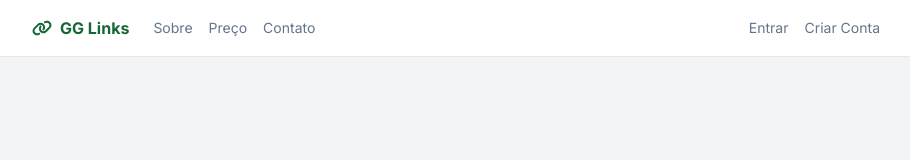
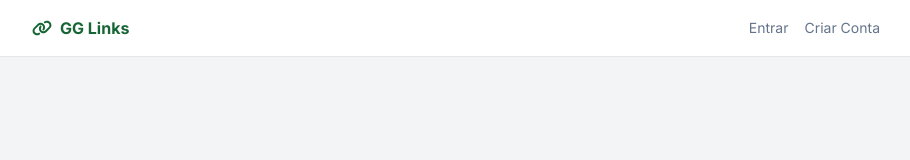
Before and after one commit to joaovictorgg/gglinks, a Next.js app: page / in a window 1280 px wide. Shown: the top 160 px of the page, without its empty margins (184-1094 px from the left). Built offline with nearby package versions, Linux system fonts and the light colour scheme; no server answers.

Commit message:
mudanca no header

```diff
--- a/src/app/componentes/Header.js
+++ b/src/app/componentes/Header.js
@@ -18,9 +18,6 @@ export default async function Header(){
               </Link>
             <nav className="flex items-center gap-4 text-slate-500
             text-sm">
-              <Link href={'/sobre'}>Sobre</Link>
-              <Link href={'/preco'}>Preço</Link>
-              <Link href={'/contato'}>Contato</Link>
              </nav>
         </div>
         <nav className="flex items-center gap-4 text-sm text-slate-500">
```
